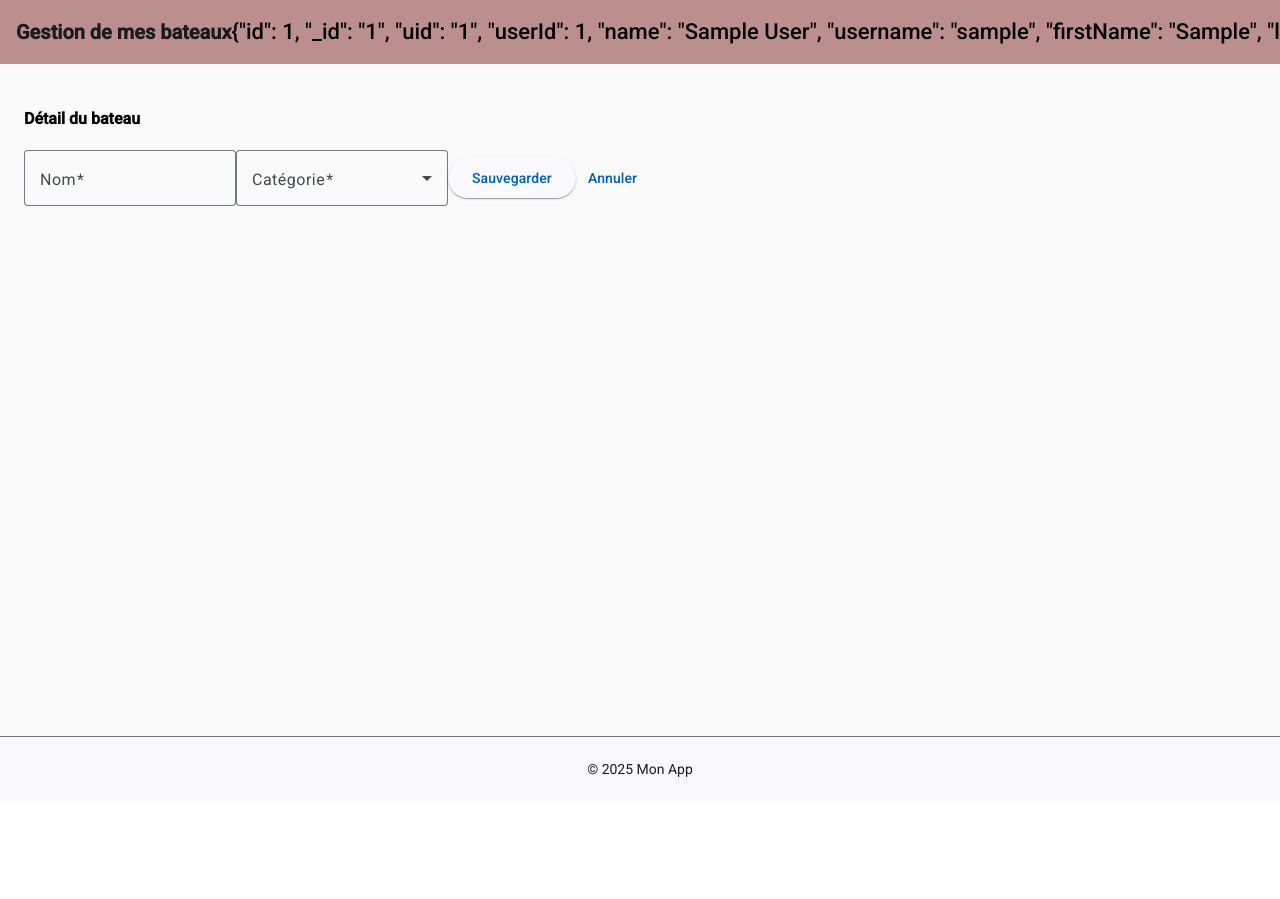
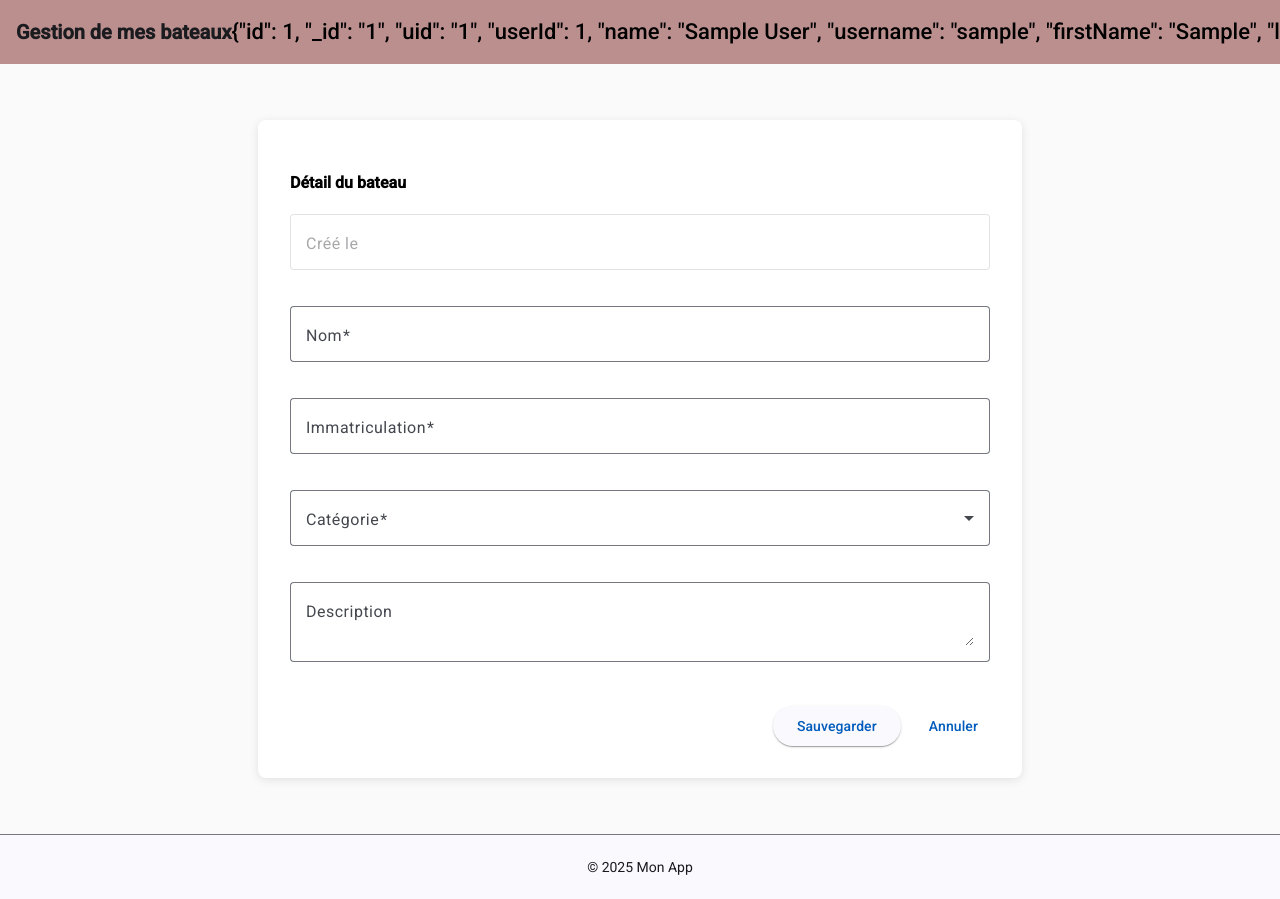
Before and after one commit to ombinte1280/boat-frontend, an Angular app: page /boat-detail in a window 1280 px wide. Shown: the top 899 px of the page. Before the commit the page ends 801 px from the top, so only its background shows below. Built offline with nearby package versions, Linux system fonts and the light colour scheme; sample sign-in values are in the browser's storage.

Commit message:
:recycle: add attributes for boats + notification service

```diff
--- a/package.json
+++ b/package.json
@@ -10,6 +10,7 @@
   },
   "private": true,
   "dependencies": {
+    "@angular/animations": "^19.2.7",
     "@angular/cdk": "^19.2.10",
     "@angular/common": "^19.2.0",
     "@angular/compiler": "^19.2.0",
@@ -19,6 +20,7 @@
     "@angular/platform-browser": "^19.2.0",
     "@angular/platform-browser-dynamic": "^19.2.0",
     "@angular/router": "^19.2.0",
+    "@material/snackbar": "^14.0.0",
     "rxjs": "~7.8.0",
     "tslib": "^2.3.0",
     "zone.js": "~0.15.0"
--- a/src/app/pages/boat/boat-detail/boat-detail.component.html
+++ b/src/app/pages/boat/boat-detail/boat-detail.component.html
@@ -1,11 +1,26 @@
+<div class="boat-container">
   <h4>Détail du bateau</h4>
-<form [formGroup]="boatForm" (ngSubmit)="onSubmit()">
+  <form [formGroup]="boatForm" (ngSubmit)="onSubmit()" class="boat-form">
+
+    <div class="form-row">
+      <mat-form-field appearance="outline" class="full-width">
+        <mat-label>Créé le</mat-label>
+        <input matInput [value]="boat?.creationDate | date:'dd.MM.yyyy'" disabled>
+      </mat-form-field>
+
       <mat-form-field appearance="outline" class="full-width">
         <mat-label>Nom</mat-label>
-    <input matInput id="name" type="text" placeholder="Nom" formControlName="name" required>
+        <input matInput formControlName="name" required>
+      </mat-form-field>
+    </div>
+
+    <div class="form-row">
+      <mat-form-field appearance="outline" class="full-width">
+        <mat-label>Immatriculation</mat-label>
+        <input matInput formControlName="registration" required>
       </mat-form-field>
 
-  <mat-form-field appearance="outline" class="dial-code">
+      <mat-form-field appearance="outline" class="full-width">
         <mat-label>Catégorie</mat-label>
         <mat-select formControlName="category" required>
           <mat-option *ngFor="let category of categories" [value]="category.code">
@@ -13,9 +28,19 @@
           </mat-option>
         </mat-select>
       </mat-form-field>
+    </div>
 
-  <button mat-raised-button color="primary" type="submit" class="submit-btn">
-    Sauvegarder
-  </button>
-  <button mat-button routerLink="/boat-list" class="profile">Annuler</button>
+    <div class="form-row">
+      <mat-form-field appearance="outline" class="full-width">
+        <mat-label>Description</mat-label>
+        <textarea matInput formControlName="description"></textarea>
+      </mat-form-field>
+    </div>
+
+    <div class="actions">
+      <button mat-raised-button color="primary" type="submit">Sauvegarder</button>
+      <button mat-button routerLink="/boat-list">Annuler</button>
+    </div>
+
   </form>
+</div>
--- a/src/app/pages/boat/boat-detail/boat-detail.component.scss
+++ b/src/app/pages/boat/boat-detail/boat-detail.component.scss
@@ -0,0 +1,26 @@
+.boat-container {
+  max-width: 700px;
+  margin: 2rem auto;
+  padding: 2rem;
+  background: #fff;
+  border-radius: 8px;
+  box-shadow: 0 2px 10px rgba(0, 0, 0, 0.1);
+}
+
+.boat-form .form-row {
+  display: flex;
+  gap: 16px;
+  margin-bottom: 16px;
+  flex-wrap: wrap;
+}
+
+.boat-form .full-width {
+  flex: 1 1 100%;
+}
+
+.boat-form .actions {
+  display: flex;
+  justify-content: flex-end;
+  gap: 16px;
+  margin-top: 24px;
+}
--- a/src/app/pages/boat/boat-detail/boat-detail.component.ts
+++ b/src/app/pages/boat/boat-detail/boat-detail.component.ts
@@ -8,7 +8,7 @@ import {MatButton} from '@angular/material/button';
 import {MatFormField, MatInput, MatLabel} from '@angular/material/input';
 import {MatOption, MatSelect} from '@angular/material/select';
 import {BoatRequest} from '../models/request/boat-request';
-import {NgForOf} from '@angular/common';
+import {DatePipe, NgForOf} from '@angular/common';
 
 
 @Component({
@@ -23,7 +23,8 @@ import {NgForOf} from '@angular/common';
     MatSelect,
     MatOption,
     RouterLink,
-    NgForOf
+    NgForOf,
+    DatePipe
   ],
   templateUrl: './boat-detail.component.html',
   styleUrl: './boat-detail.component.scss',
@@ -40,7 +41,10 @@ export class BoatDetailComponent implements OnInit{
     , private route: ActivatedRoute) {
     this.boatForm = this.fb.group({
       name: ['', [Validators.required]],
-      category: ['', Validators.required]
+      category: ['', Validators.required],
+      registration: ['', Validators.required],
+      description: [''],
+      creationDate: ['']
     });
   }
 
@@ -53,7 +57,10 @@ export class BoatDetailComponent implements OnInit{
           this.boat = boat;
           this.boatForm.patchValue({
             name: boat.name,
-            category: boat.category
+            category: boat.category,
+            registration: boat.registration,
+            description: boat.description,
+            creationDate: boat.creationDate
           });
         });
       }
@@ -68,7 +75,9 @@ export class BoatDetailComponent implements OnInit{
 
       const request: BoatRequest = {
         name: formValues.name,
-        category: formValues.category
+        category: formValues.category,
+        registration: formValues.registration,
+        description: formValues.description
       }
 
       if (boatId) { // Edition of a boat
--- a/src/app/pages/boat/boat-list/boat-list.component.html
+++ b/src/app/pages/boat/boat-list/boat-list.component.html
@@ -18,7 +18,17 @@
 
   <ng-container matColumnDef="category">
     <th mat-header-cell *matHeaderCellDef>Category</th>
-    <td mat-cell *matCellDef="let element">{{element.category}}</td>
+    <td mat-cell *matCellDef="let element">{{ element.category | categoryName }}</td>
+  </ng-container>
+
+  <ng-container matColumnDef="registration">
+    <th mat-header-cell *matHeaderCellDef>Immatriculation</th>
+    <td mat-cell *matCellDef="let element">{{element.registration}}</td>
+  </ng-container>
+
+  <ng-container matColumnDef="creationDate">
+    <th mat-header-cell *matHeaderCellDef>Créé le</th>
+    <td mat-cell *matCellDef="let element">{{ element.creationDate | date:'dd.MM.yyyy' }}</td>
   </ng-container>
 
   <ng-container matColumnDef="actions">
--- a/src/app/pages/boat/boat-list/boat-list.component.ts
+++ b/src/app/pages/boat/boat-list/boat-list.component.ts
@@ -13,6 +13,10 @@ import {
 } from '@angular/material/table';
 import {MatButton, MatIconButton} from '@angular/material/button';
 import {MatIcon} from '@angular/material/icon';
+import {DatePipe} from '@angular/common';
+import {CategoryNamePipe} from '../../../shared/pipe/category-name.pipe';
+import {MatSnackBar} from '@angular/material/snack-bar';
+import {NotificationService} from '../../../shared/service/notification.service';
 
 
 @Component({
@@ -30,7 +34,9 @@ import {MatIcon} from '@angular/material/icon';
     MatRowDef,
     MatIconButton,
     MatIcon,
-    MatButton
+    MatButton,
+    DatePipe,
+    CategoryNamePipe
   ],
   templateUrl: './boat-list.component.html',
   styleUrl: './boat-list.component.scss',
@@ -39,9 +45,10 @@ import {MatIcon} from '@angular/material/icon';
 export class BoatListComponent implements OnInit {
 
   boats: BoatModel[] = [];
-  displayedColumns: string[] = ['position', 'name', 'category', 'actions'];
+  displayedColumns: string[] = ['position', 'name', 'category', 'registration', 'creationDate', 'actions'];
 
-  constructor(private boatService: BoatService, private router: Router) {
+  constructor(private boatService: BoatService, private router: Router, private notificationService: NotificationService
+  , private snackBar: MatSnackBar) {
   }
 
   ngOnInit(): void {
@@ -61,12 +68,28 @@ export class BoatListComponent implements OnInit {
   }
 
   deleteBoat(boat: BoatModel) {
-    if (confirm(`Supprimer le bateau "${boat.name}" ?`)) {
+    const snackBarRef = this.snackBar.open(
+      `Supprimer le bateau "${boat.name}" ?`,
+      'Supprimer',
+      {
+        duration: 5000,
+        horizontalPosition: 'center',
+        verticalPosition: 'top'
+      }
+    );
+
+    snackBarRef.onAction().subscribe(() => {
       this.boatService.deleteBoat(boat.id).subscribe({
-        next: () => this.reloadList(),
-        error: err => console.error('Error when deleting', err)
+        next: () => {
+          this.notificationService.showSuccess(`Bateau "${boat.name}" supprimé`);
+          this.reloadList();
+        },
+        error: err => {
+          console.error('Error when deleting', err);
+          this.notificationService.showError('Erreur lors de la suppression');
+        }
       });
-    }
+    });
   }
 
   addBoat() {
--- a/src/app/pages/boat/models/boat.model.ts
+++ b/src/app/pages/boat/models/boat.model.ts
@@ -2,4 +2,7 @@ export interface BoatModel {
   id: string;
   name: string;
   category: string;
+  description: string;
+  registration: string;
+  creationDate: string;
 }
--- a/src/app/pages/boat/models/request/boat-request.ts
+++ b/src/app/pages/boat/models/request/boat-request.ts
@@ -1,4 +1,6 @@
 export interface BoatRequest {
   name: string;
   category: string;
+  registration: string;
+  description: string;
 }
--- /dev/null
+++ b/src/app/shared/pipe/category-name.pipe.ts
@@ -0,0 +1,14 @@
+import { Pipe, PipeTransform } from '@angular/core';
+import {CategoryItems} from '../../core/models/category.item';
+
+@Pipe({
+  name: 'categoryName',
+  standalone: true
+})
+export class CategoryNamePipe implements PipeTransform {
+
+  transform(code: string): string {
+    const found = CategoryItems.find(item => item.code === code);
+    return found ? found.name : code;
+  }
+}
--- /dev/null
+++ b/src/app/shared/service/notification.service.ts
@@ -0,0 +1,23 @@
+import {Injectable} from '@angular/core';
+import {MatSnackBar} from '@angular/material/snack-bar';
+
+@Injectable({
+  providedIn: 'root'
+})
+export class NotificationService {
+  constructor(private snackBar: MatSnackBar) {}
+
+  showSuccess(message: string) {
+    this.snackBar.open(message, 'OK', {
+      duration: 3000,
+      panelClass: ['snackbar-success']
+    });
+  }
+
+  showError(message: string) {
+    this.snackBar.open(message, 'Fermer', {
+      duration: 5000,
+      panelClass: ['snackbar-error']
+    });
+  }
+}
--- a/src/main.ts
+++ b/src/main.ts
@@ -3,11 +3,16 @@ import {AppComponent} from './app/app.component';
 import {HTTP_INTERCEPTORS, provideHttpClient, withInterceptorsFromDi} from '@angular/common/http';
 import {APP_ROUTING} from './app/app.routes';
 import {AuthInterceptor} from './app/core/interceptor/auth.interceptor';
+import {BrowserAnimationsModule, provideAnimations} from '@angular/platform-browser/animations';
+import {importProvidersFrom} from '@angular/core';
+import {MatSnackBarModule} from '@angular/material/snack-bar';
 
 bootstrapApplication(AppComponent, {
   providers: [
     provideHttpClient(withInterceptorsFromDi()),
+    provideAnimations(),
     APP_ROUTING,
-    { provide: HTTP_INTERCEPTORS, useClass: AuthInterceptor, multi: true }
+    { provide: HTTP_INTERCEPTORS, useClass: AuthInterceptor, multi: true },
+    importProvidersFrom(BrowserAnimationsModule, MatSnackBarModule)
   ]
 }).catch((err) => console.error(err));
```
Also changed, not shown: 1 other file (tests, documents, lock files or other folders). Lines whose indentation alone changed are shown as unchanged.
